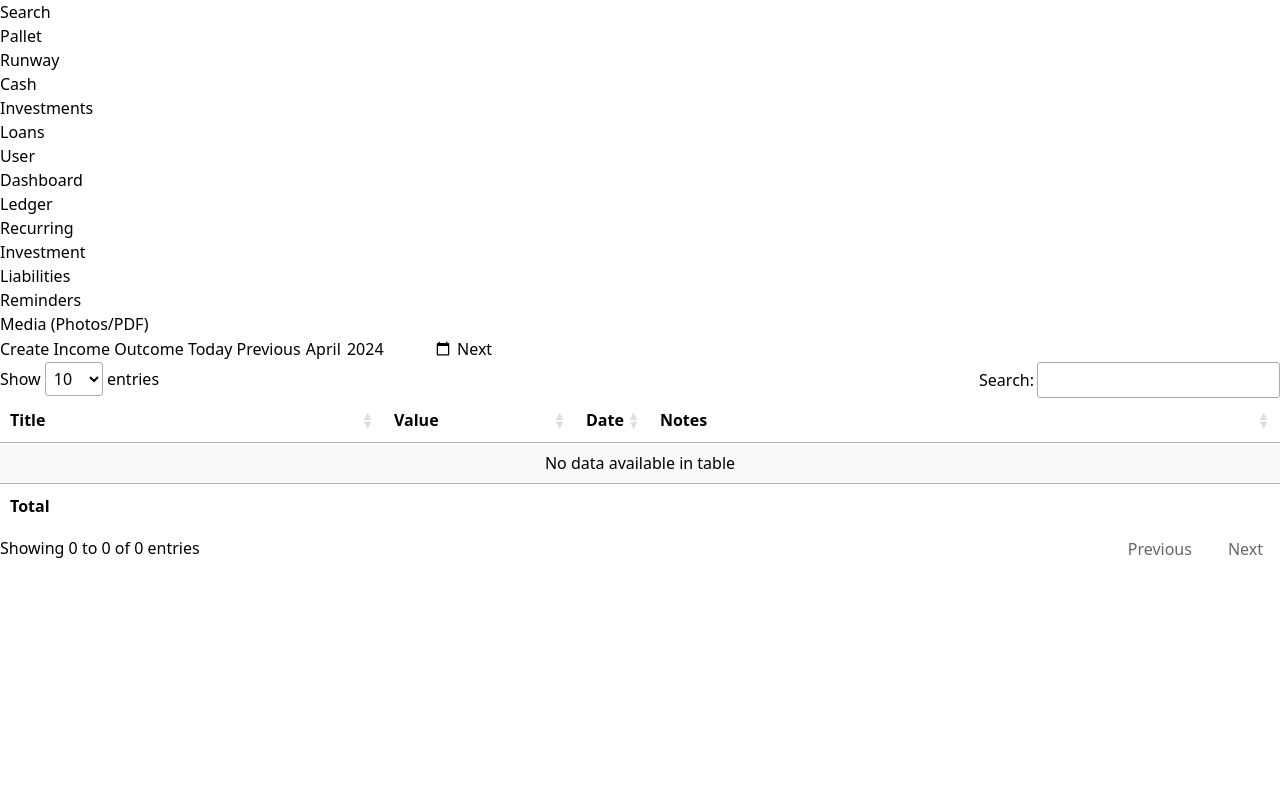
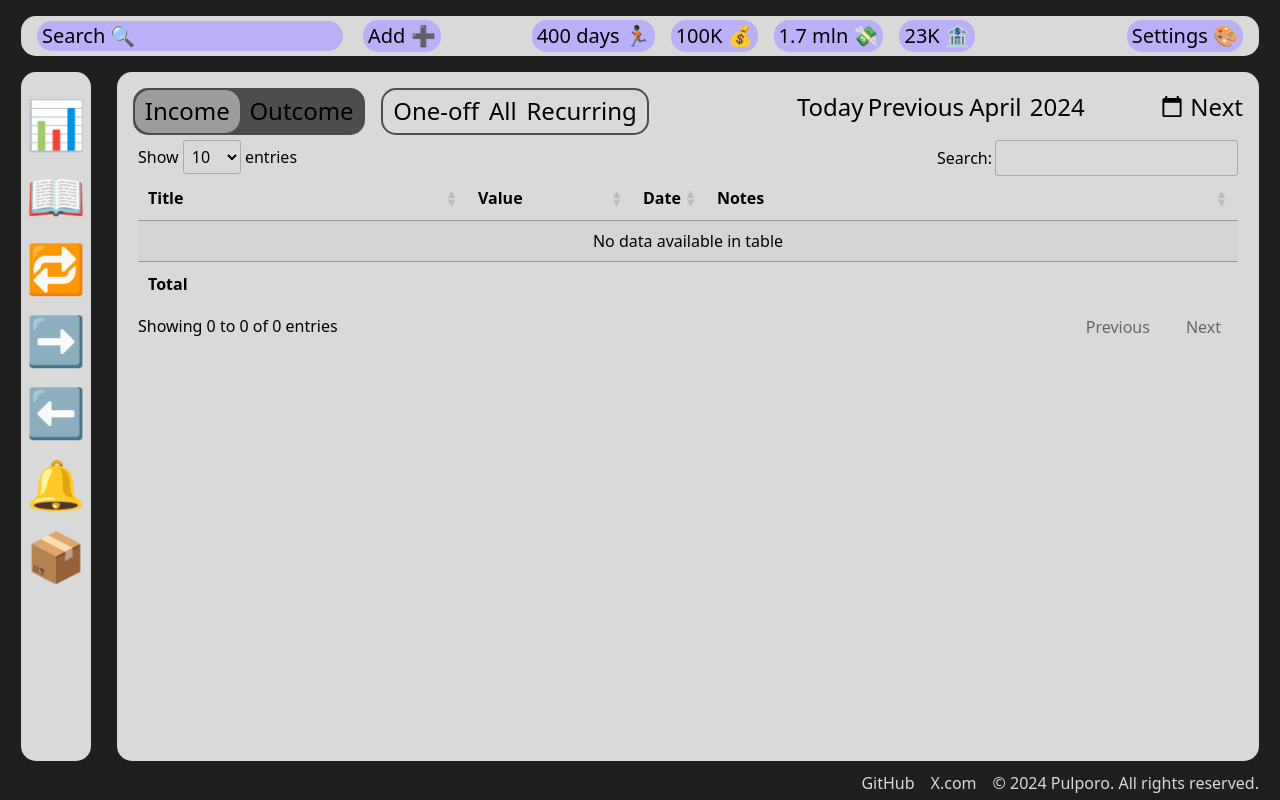
Before and after one commit to Zimzozaur/Pulporo-API, a Django app: template templates/finance/ledger.html in a window 1280 px wide. Run offline with Django 5.2, Linux system fonts and the light colour scheme; the template is opened without the code that fills it, so the values that code supplies are empty; some libraries are stand-ins or nearby versions.

Commit message:
Improvement: Created UI for the app

```diff
--- a/static/css/style.css
+++ b/static/css/style.css
@@ -44,7 +44,7 @@ html,
   -moz-tab-size: 4;
   /* 3 */
   -o-tab-size: 4;
-     tab-size: 4;
+  tab-size: 4;
   /* 3 */
   font-family: ui-sans-serif, system-ui, sans-serif, "Apple Color Emoji", "Segoe UI Emoji", "Segoe UI Symbol", "Noto Color Emoji";
   /* 4 */
@@ -89,7 +89,7 @@ Add the correct text decoration in Chrome, Edge, and Safari.
 
 abbr:where([title]) {
   -webkit-text-decoration: underline dotted;
-          text-decoration: underline dotted;
+  text-decoration: underline dotted;
 }
 
 /*
@@ -553,3 +553,222 @@ video {
   --tw-contain-paint:  ;
   --tw-contain-style:  ;
 }
+
+html {
+  height: 100vh;
+}
+
+.body {
+  height: 100%;
+  background-color: #201F1F;
+  display: flex;
+  flex-direction: column;
+  padding: 1rem 1.3125rem 0;
+}
+
+.purple-background {
+  height: 20rem;
+  background-color: #BAB0F8;
+}
+
+.top-bar {
+  background-color: #D9D9D9 ;
+  width: 100%;
+  height: 2.5rem;
+  border-radius: 15px;
+  display: flex;
+  flex-direction: row;
+  align-items: center;
+}
+
+.top-bar-text {
+  font-size: 1.25rem;
+}
+
+.top-bar div {
+  display: flex;
+  height: 2rem;
+  align-items: center;
+}
+
+.top-bar-actions {
+  margin-left: 1rem;
+  gap: .625rem;
+}
+
+.search-tool {
+  border-radius: 15px;
+  background-color: #BAB0F8;
+  color: black;
+  font-size: 1.25rem;
+  flex-grow: 2;
+  padding: 0 0.3125rem;
+}
+
+.search-tool::placeholder {
+  color: black;
+}
+
+.search-tool:focus {
+  outline: none;
+}
+
+.add-bt {
+  font-size: 1.25rem;
+  background-color: #BAB0F8;
+  border-radius: 15px;
+  align-self: center;
+  justify-self: center;
+  padding: 0 0.3125rem;
+}
+
+.top-bar-stats {
+  gap: 1rem;
+  flex-grow: 3;
+  justify-content: center;
+}
+
+.top-bar-stats div {
+  background-color: #BAB0F8;
+  border-radius: 15px;
+  align-content: center;
+  justify-content: center;
+  font-size: 1.25rem;
+  padding: 0 0.3125rem;
+}
+
+.top-bar-settings {
+  font-size: 1.25rem;
+  flex-grow: 1;
+}
+
+.top-bar-settings a {
+  margin-left: auto;
+  margin-right: 1rem;
+}
+
+.settings-bt {
+  background-color: #BAB0F8;
+  border-radius: 15px;
+  align-content: center;
+  justify-content: center;
+  font-size: 1.25rem;
+  padding: 0 0.3125rem;
+}
+
+.app-container {
+  margin-top: 1rem;
+  flex-grow: 1;
+  display: flex;
+  flex-direction: row;
+  height: auto;
+}
+
+.left-bar {
+  background-color: #D9D9D9;
+  border-radius: 15px;
+  padding-top: 1rem;
+}
+
+.left-bar li a {
+  font-size: 3rem;
+  margin: 0 .3125rem;
+}
+
+.tab-active {
+  background-color: #9D9C9C;
+  border-radius: 15px;
+}
+
+.main {
+  margin-left: 1.625rem;
+  flex-grow: 1;
+  background-color: #D9D9D9;
+  border-radius: 15px;
+  padding: 1rem;
+}
+
+.footer {
+  margin-top: 0.625rem;
+  margin-bottom: 0.3125rem;
+  bottom: .3125rem;
+  right: 1.625rem;
+}
+
+.footer ul {
+  display: flex;
+  flex-direction: row;
+  gap: 1rem;
+  justify-content: end;
+}
+
+.footer ul li {
+  color: #D9D9D9;
+}
+
+.table-container {
+  max-height: 55rem;
+  overflow-y: auto;
+  padding: .3125rem;
+}
+
+.ledger-menu {
+  display: flex;
+  flex-direction: row;
+}
+
+.ledger-menu--active {
+  background-color: #9D9C9C;
+  border-radius: 15px;
+}
+
+.ledger-menu-left {
+  display: flex;
+  flex-direction: row;
+  flex-grow: 1;
+  gap: 1rem;
+}
+
+.ledger-menu-right {
+  flex-grow: 1;
+  display: flex;
+}
+
+.is-outcome {
+  border: solid 2px #4E4C4C;
+  border-radius: 15px;
+  display: flex;
+  flex-direction: row;
+  background-color: #4E4C4C;
+}
+
+.is-outcome button {
+  font-size: 1.5rem;
+  padding: 0.2175rem 0.6125rem;
+}
+
+.is-recurring {
+  border: solid 2px #4E4C4C;
+  border-radius: 15px;
+  padding: 0.2175rem 0.6125rem;
+  gap: 0.6125rem;
+  display: flex;
+  flex-direction: row;
+}
+
+.is-recurring button {
+  font-size: 1.5rem;
+}
+
+.set-date {
+    margin-left: auto;
+}
+
+.set-date button {
+  font-size: 1.5rem;
+}
+
+.set-date input {
+  font-size: 1.5rem;
+  background-color: #D9D9D9;
+}
--- a/templates/base.html
+++ b/templates/base.html
@@ -10,36 +10,65 @@
     <script src="https://code.jquery.com/jquery-3.7.1.slim.min.js" integrity="sha256-kmHvs0B+OpCW5GVHUNjv9rOmY0IvSIRcf7zGUDTDQM8=" crossorigin="anonymous"></script>
     <link href="https://cdn.datatables.net/v/dt/dt-2.0.3/cr-2.0.0/sp-2.3.0/datatables.min.css" rel="stylesheet">
     <script src="https://cdn.datatables.net/v/dt/dt-2.0.3/cr-2.0.0/sp-2.3.0/datatables.min.js"></script>
+</head>
+<body class="body">
+<header class="top-bar">
+    <div class="top-bar-actions">
+        <input autocomplete="off" type="search" placeholder="Search 🔍" class="search-tool">
+        <a href="#">
 
-</head>
-<body>
-    <header>
+            <div class="add-bt"><a href="{% url 'create-io' %}" class="top-bar-text">Add ➕</a></div>
+        </a>
+    </div>
+    <div class="top-bar-stats">
+        <div class="runway"><span class="top-bar-text">400 days 🏃🏿</span></div>
+        <div class="cash"><span class="top-bar-text">100K 💰</span></div>
+        <div class="investments"><span class="top-bar-text">1.7 mln 💸</span></div>
+        <div class="loans"><span class="top-bar-text">23K 🏦</span></div>
+    </div>
+    <div class="top-bar-settings">
+        <a href="#">
+            <div class="settings-bt"><span class="top-bar-text">Settings 🎨</span></div>
+        </a>
+    </div>
+</header>
+<div class="app-container">
+    <nav class="left-bar">
         <ul>
-            <li>Search</li>
-            <li>Pallet</li>
-            <li>Runway</li>
-            <li>Cash</li>
-            <li>Investments</li>
-            <li>Loans</li>
-            <li>User</li>
-        </ul>
-    </header>
-    <nav>
-        <ul>
-            <li>Dashboard</li>
-            <li>Ledger</li>
-            <li>Recurring</li>
-            <li>Investment</li>
-            <li>Liabilities</li>
-            <li>Reminders</li>
-            <li>Media (Photos/PDF)</li>
+            <li><a href="#">📊</a></li>
+            <li class="{% if request.path == '/ledger/' %}tab-active {% endif %}">
+                <a href="{% url 'ledger' %}">📖️</a>
+            </li>
+            <li><a href="#">🔁</a></li>
+            <li><a href="#">➡️</a></li>
+            <li><a href="#">⬅️</a></li>
+            <li><a href="#">🔔</a></li>
+            <li><a href="#">📦</a></li>
         </ul>
     </nav>
-    <main>
+    <main class="main">
         {% block content %}
         {% endblock %}
     </main>
-    <script src="{% static 'js/init_datatable.js' %}"></script>
-    <script src="{% static 'js/main.js' %}"></script>
+</div>
+<footer class="footer">
+    <ul>
+        <li>
+            <a href="https://github.com/Zimzozaur/pulporoA1">
+                GitHub
+            </a>
+        </li>
+        <li>
+            <a href="https://twitter.com/SimonDotDev">
+                X.com
+            </a>
+        </li>
+        <li>
+            <p>
+                &copy; 2024 Pulporo. All rights reserved.
+            </p>
+        </li>
+    </ul>
+</footer>
 </body>
 </html>
--- a/templates/finance/ledger.html
+++ b/templates/finance/ledger.html
@@ -1,15 +1,28 @@
 {% extends 'base.html' %}
-
+{% load static %}
 {% block content %}
-<a href="{% url 'create-io' %}">Create</a>
-<button onclick="setLedgerCookie('is-outcome', false)">Income</button>
+    <div class="ledger-menu">
+        <div class="ledger-menu-left">
+            <div class="is-outcome">
+                <button onclick="setLedgerCookie('is-outcome', false)" class="ledger-menu--active">Income</button>
                 <button onclick="setLedgerCookie('is-outcome', true)">Outcome</button>
+            </div>
+            <div class="is-recurring">
+                <button onclick="setLedgerCookie('is-recurring', 1)">One-off</button>
+                <button onclick="setLedgerCookie('is-recurring', 2)">All</button>
+                <button onclick="setLedgerCookie('is-recurring', 3)">Recurring</button>
+            </div>
+        </div>
+        <div class="ledger-menu-right">
+               <div class="set-date">
                 <button onclick="setLedgerTodayCookie()">Today</button>
                 <button onclick="setLedgerDateCookie(false)">Previous</button>
                 <input type="month" min="2023-01" max="2026-12" id="monthCalendar" onchange="setLedgerCalendarCookie()">
                 <button onclick="setLedgerDateCookie(true)">Next</button>
-
-
+            </div>
+        </div>
+    </div>
+    <div class="table-container">
         <table id="TableIO" class="display ">
             <thead>
             <tr>
@@ -40,4 +53,7 @@
             </tr>
             </tfoot>
         </table>
+    </div>
+    <script src="{% static 'js/init_datatable.js' %}"></script>
+    <script src="{% static 'js/main.js' %}"></script>
 {% endblock %}
--- a/templates/finance/one_detail.html
+++ b/templates/finance/one_detail.html
@@ -1,7 +1,7 @@
 {% extends 'base.html' %}
 {% block content %}
     <h1>Update One IO</h1>
-    <a href="{% url  'list-io' %}">Back to list</a>
+    <a href="{% url  'ledger' %}">Back to list</a>
     <form method="post">
         {% csrf_token %}
         {{ form.as_p }}
```
Lines whose indentation alone changed are shown as unchanged.
